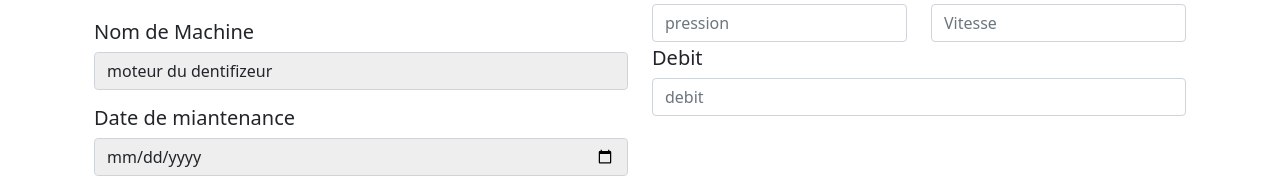
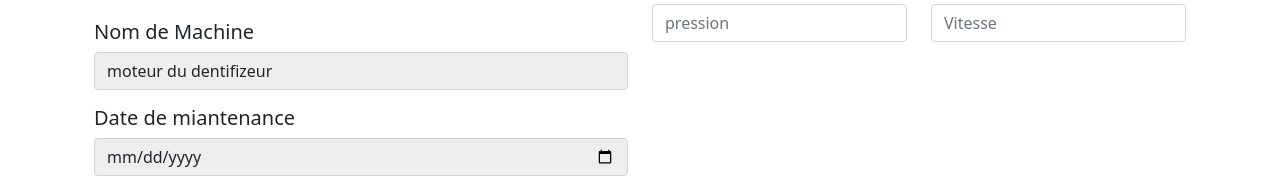
Before and after one commit to Ntchinda-Giscard/Suivie-Maintenance, a React (Create React App) app: page /forms in a window 1280 px wide. Shown: the part 192-370 px from the top of the page. Built offline with nearby package versions, Linux system fonts and the light colour scheme.

Commit message:
removed the debit field

```diff
--- a/src/components/formulaire.jsx
+++ b/src/components/formulaire.jsx
@@ -76,10 +76,6 @@ class Forms extends Component {
 
                                 </div>
                             </div>
-                            <div className='form-group mt-1'>
-                                    <label htmlFor='' className='h5' > Debit </label>
-                                    <input type='text' className='form-control w-100' id='' placeholder='debit' />
-                            </div>
                         </div>
 
                     </div>
```
